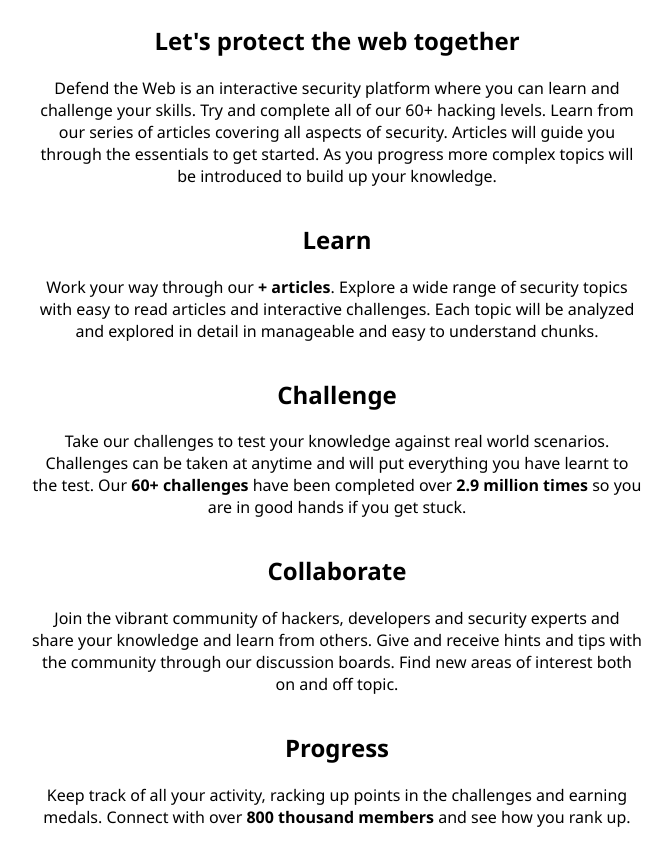
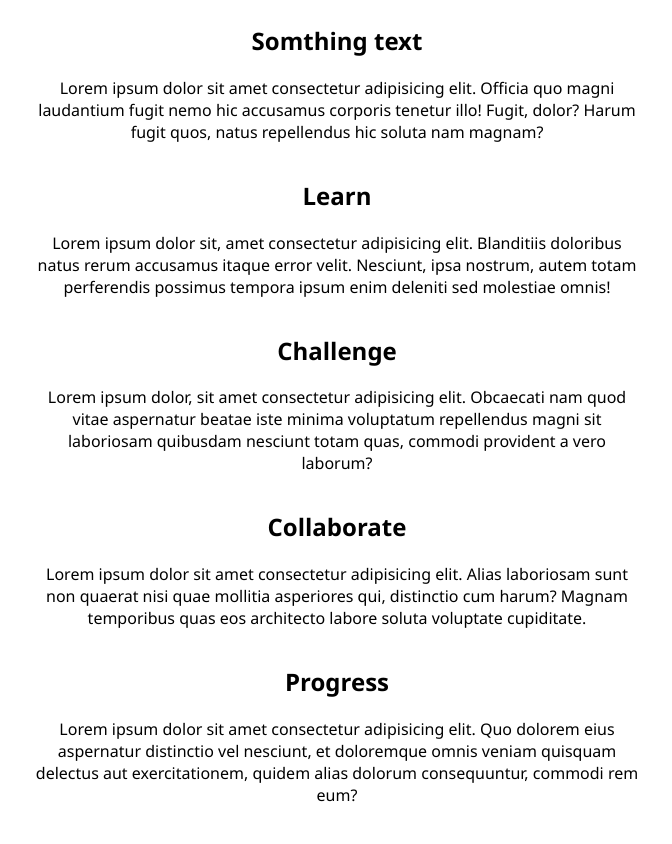
Before and after one commit to Adam903PL/PyGenius, a Flask app: page / in a window 1280 px wide. Shown: the part 369-1213 px from the top of the page, without its empty margins (303-975 px from the left). After the commit the page ends 1171 px from the top, so only its background shows below. Run offline with Flask 3, Linux system fonts and the light colour scheme.

Commit message:
text na dole 2

```diff
--- a/templates/index.html
+++ b/templates/index.html
@@ -31,8 +31,8 @@
 
             <div class="container_text" >
                 <div class="center">
-                    <h2>Let's protect the web together</h2>
-                    <p>Defend the Web is an interactive security platform where you can learn and challenge your skills. Try and complete all of our 60+ hacking levels. Learn from our series of articles covering all aspects of security. Articles will guide you through the essentials to get started. As you progress more complex topics will be introduced to build up your knowledge.</p>
+                    <h2>Somthing text</h2>
+                    <p>Lorem ipsum dolor sit amet consectetur adipisicing elit. Officia quo magni laudantium fugit nemo hic accusamus corporis tenetur illo! Fugit, dolor? Harum fugit quos, natus repellendus hic soluta nam magnam?<p>
                 </div>
             </div>
 
@@ -41,27 +41,27 @@
             <div class="container_text" >
                 <div class="center">
                     <h2>Learn</h2>
-                    <p>Work your way through our <strong>+ articles</strong>. Explore a wide range of security topics with easy to read articles and interactive challenges. Each topic will be analyzed and explored in detail in manageable and easy to understand chunks.</p>
+                    <p>Lorem ipsum dolor sit, amet consectetur adipisicing elit. Blanditiis doloribus natus rerum accusamus itaque error velit. Nesciunt, ipsa nostrum, autem totam perferendis possimus tempora ipsum enim deleniti sed molestiae omnis!</p>
                 </div>
             </div>
 
         <div class="container_text" >
             <div class="center">
                 <h2>Challenge</h2>
-                <p>Take our challenges to test your knowledge against real world scenarios. Challenges can be taken at anytime and will put everything you have learnt to the test. Our <strong>60+ challenges</strong> have been completed over <strong>2.9 million times</strong> so you are in good hands if you get stuck.</p>
-            </div>
+                <p>Lorem ipsum dolor, sit amet consectetur adipisicing elit. Obcaecati nam quod vitae aspernatur beatae iste minima voluptatum repellendus magni sit laboriosam quibusdam nesciunt totam quas, commodi provident a vero laborum?</p>
+           </div>
         </div>
         <div class="container_text" >
             <div class="center">
                 <h2>Collaborate</h2>
-                <p>Join the vibrant community of hackers, developers and security experts and share your knowledge and learn from others. Give and receive hints and tips with the community through our discussion boards. Find new areas of interest both on and off topic.</p>
+                <p>Lorem ipsum dolor sit amet consectetur adipisicing elit. Alias laboriosam sunt non quaerat nisi quae mollitia asperiores qui, distinctio cum harum? Magnam temporibus quas eos architecto labore soluta voluptate cupiditate.</p>
             </div>
 
         </div>
         <div class="container_text" >
             <div class="center">
                 <h2>Progress</h2>
-                <p>Keep track of all your activity, racking up points in the challenges and earning medals. Connect with over <strong>800 thousand members</strong> and see how you rank up.</p>
+                <p>Lorem ipsum dolor sit amet consectetur adipisicing elit. Quo dolorem eius aspernatur distinctio vel nesciunt, et doloremque omnis veniam quisquam delectus aut exercitationem, quidem alias dolorum consequuntur, commodi rem eum?</p>
             </div>
         </div>
     </div>
```
